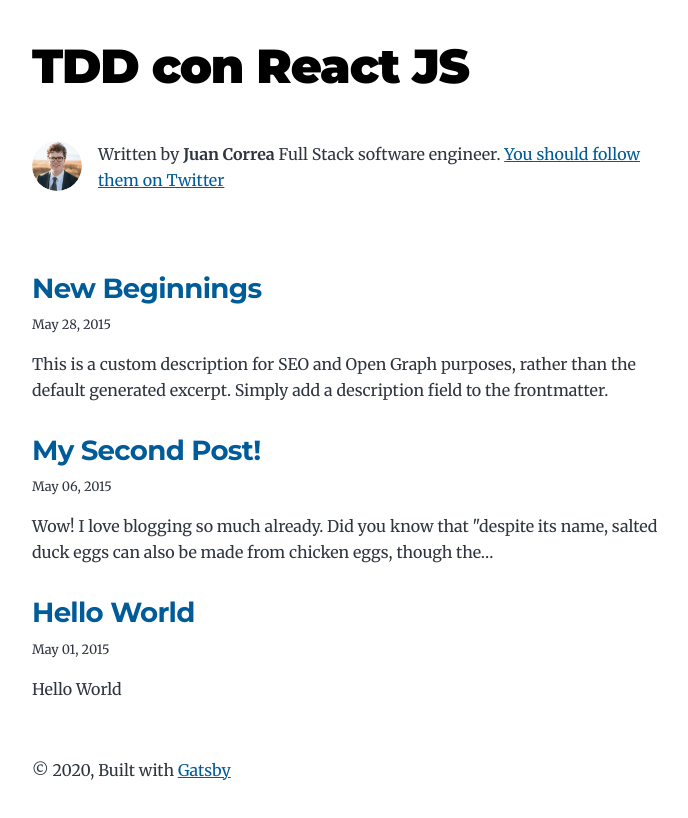
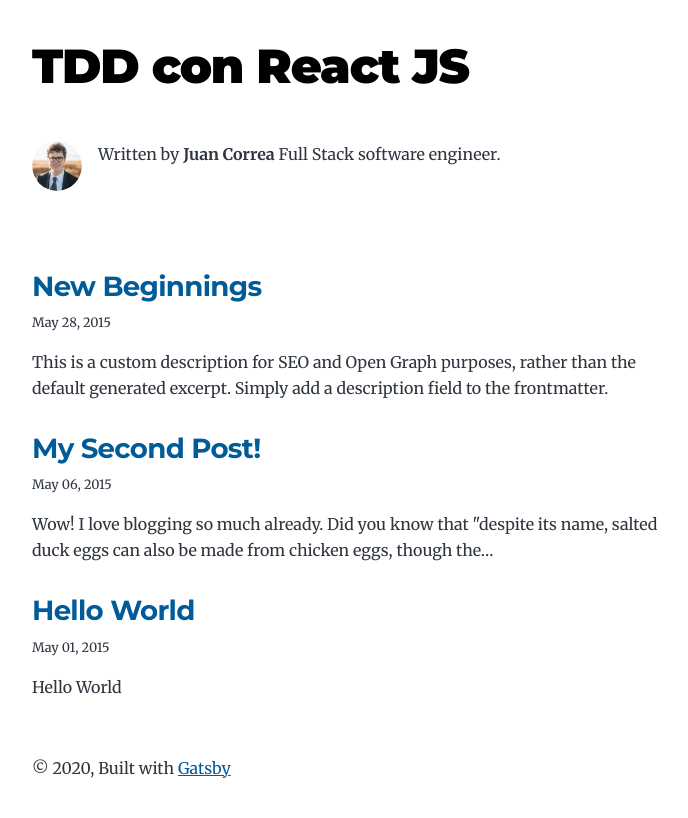
Before and after one commit to Developero-oficial/tdd-react-js-website, a Gatsby site: page / in a window 1280 px wide. Shown: the whole page, without its empty margins (292-980 px from the left). Built offline with nearby package versions, Linux system fonts and the light colour scheme; Gatsby itself is replaced by a stand-in of ours.

Commit message:
updated site description and removed author social

```diff
--- a/gatsby-config.js
+++ b/gatsby-config.js
@@ -5,10 +5,10 @@ module.exports = {
       name: `Juan Correa`,
       summary: `Full Stack software engineer.`,
     },
-    description: `A starter blog demonstrating what Gatsby can do.`,
+    description: `Test Driven Development con React JS, Jest y React Testing Libray.`,
     siteUrl: `https://gatsby-starter-blog-demo.netlify.app/`,
     social: {
-      twitter: `kylemathews`,
+      twitter: ``,
     },
   },
   plugins: [
--- a/src/components/bio.js
+++ b/src/components/bio.js
@@ -25,9 +25,6 @@ const Bio = () => {
             name
             summary
           }
-          social {
-            twitter
-          }
         }
       }
     }
@@ -35,7 +32,6 @@ const Bio = () => {
 
   // Set these values by editing "siteMetadata" in gatsby-config.js
   const author = data.site.siteMetadata?.author
-  const social = data.site.siteMetadata?.social
 
   const avatar = data?.avatar?.childImageSharp?.fixed
 
@@ -54,10 +50,6 @@ const Bio = () => {
       {author?.name && (
         <p>
           Written by <strong>{author.name}</strong> {author?.summary || null}
-          {` `}
-          <a href={`https://twitter.com/${social?.twitter || ``}`}>
-            You should follow them on Twitter
-          </a>
         </p>
       )}
     </div>
```
